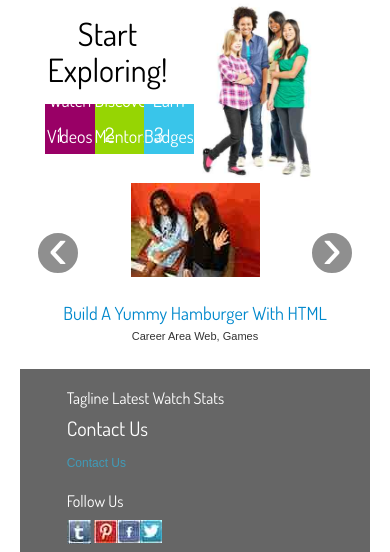
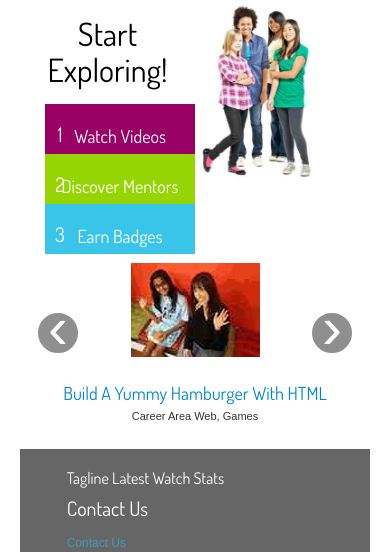
Before and after one commit to herdream/herdreamcareer.com, a PHP site: page / in a window 390 px wide. Shown: the part 96-648 px from the top of the page. Run offline with PHP 8.4, Linux system fonts and the light colour scheme.

Commit message:
changes to the 123 area

```diff
--- a/assets/css/mobile.css
+++ b/assets/css/mobile.css
@@ -130,3 +130,7 @@
 #workshops {
 	display: none;
 }
+
+.contenthover {
+	display:none;
+}
--- a/index.html
+++ b/index.html
@@ -267,6 +267,7 @@
 
   <script type="text/javascript">
     $(document).ready(function() {
+      if (!isMobile()) {
         $('#first, #second, #third').contenthover({
             effect: 'slide',
             slide_direction: 'right',
@@ -275,8 +276,13 @@
             overlay_background: 'rgba(0, 0, 0, 0.5)',
             overlay_opacity: 0.8
         });
+      }
 
 	   $(".carousel").carousel();
     });
+
+    function isMobile(){
+      return $(window).width() <= 640;
+    }
   </script>
 </html>
```
Lines whose indentation alone changed are shown as unchanged.
